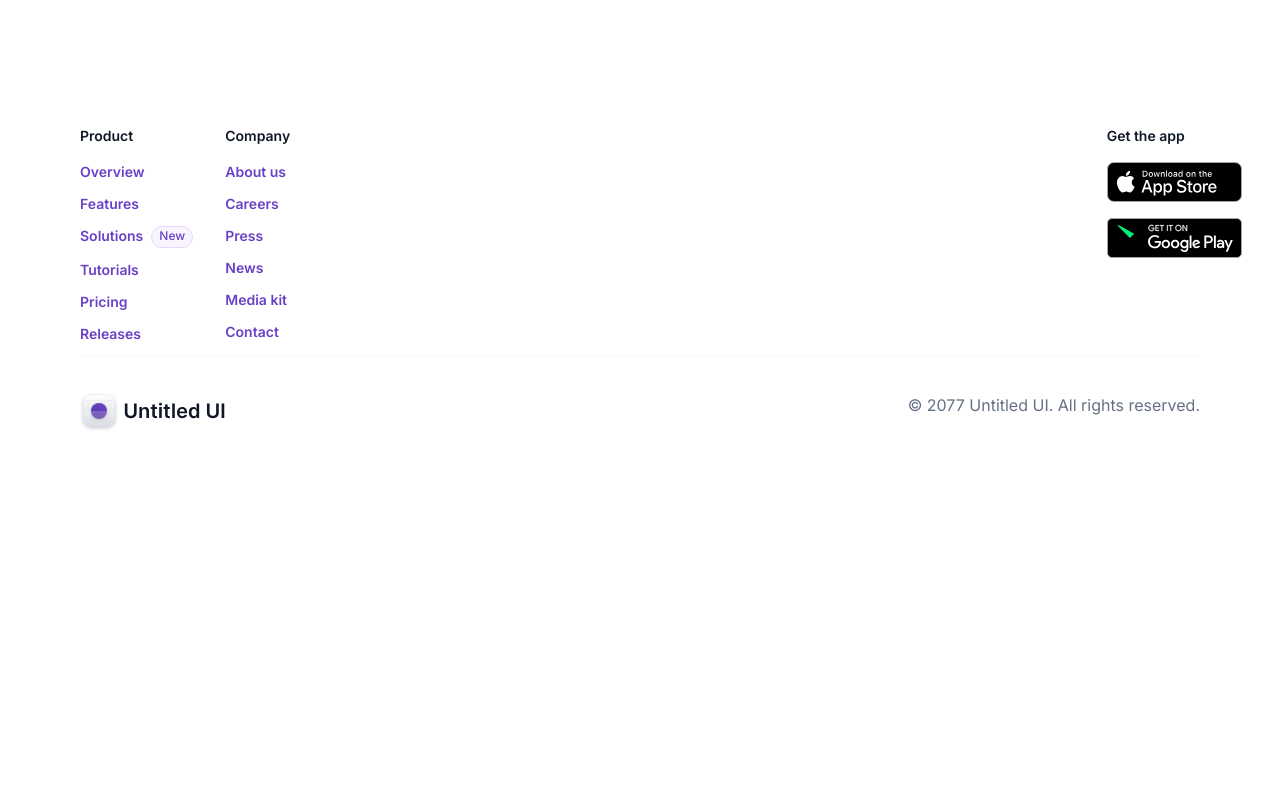
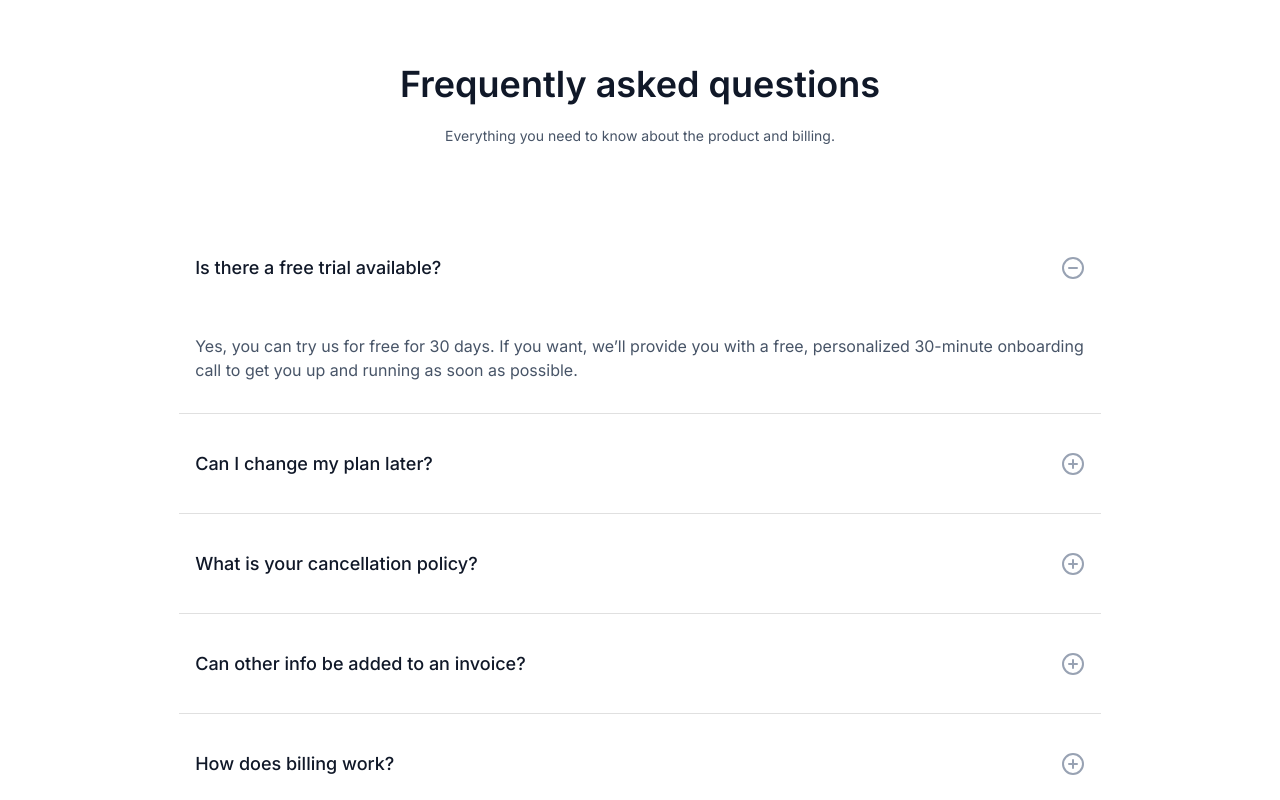
Before and after one commit to odavid10/avilatek-landing, a React (Create React App) app: page / in a window 1280 px wide. Shown: the part 3360-4160 px from the top of the page. Before the commit the page ends 3822 px from the top, so only its background shows below. Built offline with nearby package versions, Linux system fonts and the light colour scheme.

Commit message:
Implementando FAQ Section

```diff
--- a/src/assets/index.ts
+++ b/src/assets/index.ts
@@ -1,12 +1,14 @@
 export * from "./svg/Grafico";
+export * from "./svg/icons/AppStore";
 export * from "./svg/icons/Chart";
 export * from "./svg/icons/Drive";
 export * from "./svg/icons/Dropbox";
 export * from "./svg/icons/Intercom";
 export * from "./svg/icons/Jira";
+export * from "./svg/icons/MinusIcon";
 export * from "./svg/icons/Notion";
+export * from "./svg/icons/PlayStore";
+export * from "./svg/icons/PlusIcon";
 export * from "./svg/icons/Slack";
 export * from "./svg/icons/Team";
 export * from "./svg/icons/Zap";
-export * from "./svg/icons/PlayStore";
-export * from "./svg/icons/AppStore";
--- /dev/null
+++ b/src/assets/svg/icons/MinusIcon.tsx
@@ -0,0 +1,19 @@
+import { SVGProps } from "react";
+
+export const MinusIcon = (props: SVGProps<SVGSVGElement>) => (
+  <svg
+    xmlns="http://www.w3.org/2000/svg"
+    width={24}
+    height={24}
+    fill="none"
+    {...props}
+  >
+    <path
+      stroke="#98A2B3"
+      strokeLinecap="round"
+      strokeLinejoin="round"
+      strokeWidth={2}
+      d="M8 12h8m6 0c0 5.523-4.477 10-10 10S2 17.523 2 12 6.477 2 12 2s10 4.477 10 10Z"
+    />
+  </svg>
+);
--- /dev/null
+++ b/src/assets/svg/icons/PlusIcon.tsx
@@ -0,0 +1,19 @@
+import { SVGProps } from "react";
+
+export const PlusIcon = (props: SVGProps<SVGSVGElement>) => (
+  <svg
+    xmlns="http://www.w3.org/2000/svg"
+    width={24}
+    height={24}
+    fill="none"
+    {...props}
+  >
+    <path
+      stroke="#98A2B3"
+      strokeLinecap="round"
+      strokeLinejoin="round"
+      strokeWidth={2}
+      d="M12 8v8m-4-4h8m6 0c0 5.523-4.477 10-10 10S2 17.523 2 12 6.477 2 12 2s10 4.477 10 10Z"
+    />
+  </svg>
+);
--- /dev/null
+++ b/src/components/FaqAccordion.tsx
@@ -0,0 +1,68 @@
+import { useState } from "react";
+
+// material-ui
+import {
+  Accordion,
+  AccordionDetails,
+  AccordionSummary,
+  Typography,
+} from "@mui/material";
+
+// project imports
+import { MinusIcon, PlusIcon } from "../assets";
+import { weight } from "../UI";
+import { Faqs } from "../interfaces";
+
+interface Props {
+  faq: Faqs;
+}
+
+export const FaqAccordion = ({ faq }: Props) => {
+  const [expanded, setExpanded] = useState<string | false>(
+    `panel-Is there a free trial available?`
+  );
+
+  const handleChange =
+    (panel: string) => (event: React.SyntheticEvent, isExpanded: boolean) => {
+      setExpanded(isExpanded ? panel : false);
+    };
+
+  return (
+    <Accordion
+      expanded={expanded === `panel-${faq.title}`}
+      onChange={handleChange(`panel-${faq.title}`)}
+      sx={{ boxShadow: "none" }}
+    >
+      <AccordionSummary
+        aria-controls="panel1-content"
+        id={faq.title}
+        expandIcon={
+          expanded === `panel-${faq.title}` ? <MinusIcon /> : <PlusIcon />
+        }
+        sx={{
+          "& .MuiAccordionSummary-root": {
+            minHeight: "84px",
+          },
+        }}
+      >
+        <Typography
+          variant="subtitle1"
+          color="text.primary"
+          fontWeight={weight.medium}
+          my={"24px"}
+        >
+          {faq.title}
+        </Typography>
+      </AccordionSummary>
+      <AccordionDetails>
+        <Typography
+          variant="h4"
+          color={"text.secondary"}
+          fontWeight={weight.regular}
+        >
+          {faq.detail}
+        </Typography>
+      </AccordionDetails>
+    </Accordion>
+  );
+};
--- a/src/components/index.ts
+++ b/src/components/index.ts
@@ -1 +1,2 @@
+export * from "./FaqAccordion";
 export * from "./IntegrationsCard";
--- a/src/interfaces/index.ts
+++ b/src/interfaces/index.ts
@@ -9,3 +9,8 @@ export interface IntegrationsProps {
   icon?: Element | any;
   textButton?: string;
 }
+
+export interface Faqs {
+  title: string;
+  detail: string;
+}
--- a/src/pages/LandingPage.tsx
+++ b/src/pages/LandingPage.tsx
@@ -1,5 +1,6 @@
 import {
   CTASection,
+  FAQSection,
   FeaturesSection,
   IntegrationsSection,
   MainSection,
@@ -12,6 +13,7 @@ export const LandingPage = () => {
       <IntegrationsSection />
       <CTASection />
       <FeaturesSection />
+      <FAQSection />
     </>
   );
 };
--- a/src/theme/theme.ts
+++ b/src/theme/theme.ts
@@ -21,29 +21,33 @@ export const theme = createTheme({
   typography: {
     fontFamily: "Inter",
     h1: {
+      fontSize: "72px",
       lineHeight: "90px",
-      fontSize: "72px",
       fontWeight: 600,
     },
     h2: {
+      fontSize: "36px",
       lineHeight: "44px",
-      fontSize: "36px",
     },
     h3: {
+      fontSize: "20px",
       lineHeight: "30px",
-      fontSize: "20px",
     },
     h4: {
+      fontSize: "16px",
       lineHeight: "24px",
-      fontSize: "16px",
     },
     h5: {
+      fontSize: "14px",
       lineHeight: "20px",
-      fontSize: "14px",
     },
     h6: {
       fontSize: "12px",
       lineHeight: "18px",
     },
+    subtitle1: {
+      fontSize: "18px",
+      lineHeight: "28px",
+    },
   },
 });
--- /dev/null
+++ b/src/views/FAQSection.tsx
@@ -0,0 +1,71 @@
+import { Box, Typography } from "@mui/material";
+
+// project imports
+import { weight } from "../UI";
+import { Faqs } from "../interfaces";
+import { FaqAccordion } from "../components";
+
+const FAQS: Faqs[] = [
+  {
+    title: "Is there a free trial available?",
+    detail:
+      "Yes, you can try us for free for 30 days. If you want, we’ll provide you with a free, personalized 30-minute onboarding call to get you up and running as soon as possible.",
+  },
+  {
+    title: "Can I change my plan later?",
+    detail:
+      "Lorem ipsum dolor sit amet, consectetur adipiscing elit. Suspendisse malesuada lacus ex, sit amet blandit leo lobortis eget.",
+  },
+  {
+    title: "What is your cancellation policy?",
+    detail:
+      "Lorem ipsum dolor sit amet, consectetur adipiscing elit. Suspendisse malesuada lacus ex, sit amet blandit leo lobortis eget.",
+  },
+  {
+    title: "Can other info be added to an invoice?",
+    detail:
+      "Lorem ipsum dolor sit amet, consectetur adipiscing elit. Suspendisse malesuada lacus ex, sit amet blandit leo lobortis eget.",
+  },
+  {
+    title: "How does billing work?",
+    detail:
+      "Lorem ipsum dolor sit amet, consectetur adipiscing elit. Suspendisse malesuada lacus ex, sit amet blandit leo lobortis eget.",
+  },
+  {
+    title: "How do I change my account email?",
+    detail:
+      "Lorem ipsum dolor sit amet, consectetur adipiscing elit. Suspendisse malesuada lacus ex, sit amet blandit leo lobortis eget.",
+  },
+];
+
+export const FAQSection = () => {
+  return (
+    <Box paddingX={"14%"}>
+      <Typography
+        variant="h2"
+        color="text.primary"
+        fontWeight={weight["semi-bold"]}
+        align="center"
+        mb={"20px"}
+      >
+        Frequently asked questions
+      </Typography>
+
+      <Typography
+        variant="h5"
+        color="text.secondary"
+        fontWeight={weight.regular}
+        align="center"
+        mx={"auto"}
+        maxWidth={"768px"}
+        mb={"64px"}
+      >
+        Everything you need to know about the product and billing.
+      </Typography>
+
+      {FAQS.map((faq) => (
+        <FaqAccordion key={faq.title} faq={faq} />
+      ))}
+    </Box>
+  );
+};
--- a/src/views/index.ts
+++ b/src/views/index.ts
@@ -2,3 +2,4 @@ export * from "./CTASection";
 export * from "./FeaturesSection";
 export * from "./IntegrationsSection";
 export * from "./MainSection";
+export * from "./FAQSection";
```
